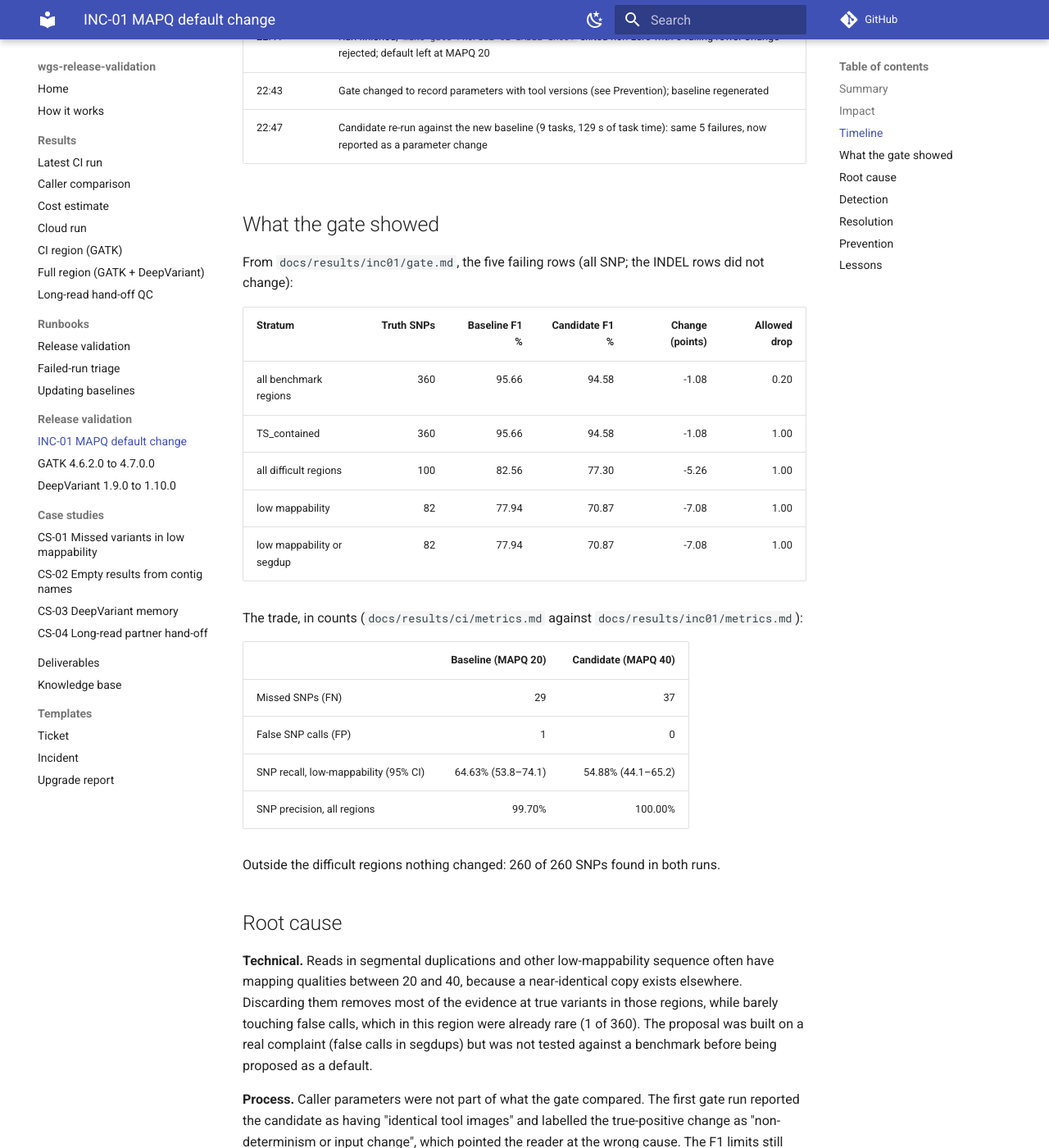
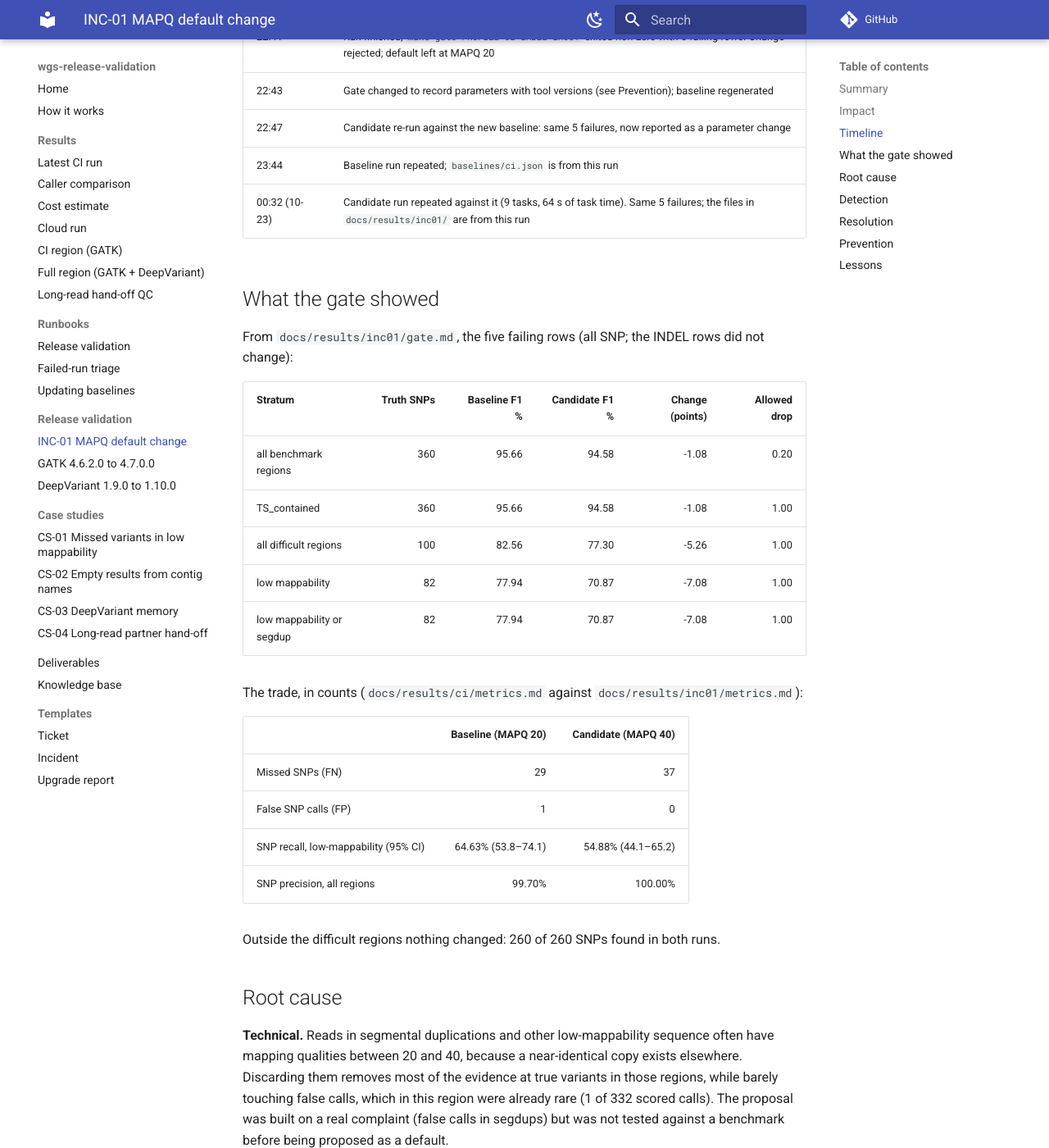
Before and after one commit to ericwootton/wgs-release-validation, an MkDocs documentation site: the page built from docs/incidents/INC-01-mapq-default-change.md, in a window 1280 px wide and 1400 px high, scrolled down 1238 px. Shown: the whole window at 82% size. Built offline with MkDocs 1.6.1 and Material for MkDocs 9.7.7, drawn with Linux system fonts in a browser that asks for light colours; comment, search, counter and statistics services are not loaded; some of the changed text lies outside the part shown.

Commit message:
docs: correct figures found in a number audit
Every figure in the docs was traced back to the file it came from. Fixes:
INC-01 task time (64 s, from the run its committed files come from) and its
timeline, 1 of 332 scored calls, the 420 records of hap.py's output VCF;
DeepVariant's peak memory on the full region (6.9 to 7.9 GiB in three runs);
CS-04 task times from qc.json; the triage runbook's slice time; and the
long-read profile's truth count (58 SVs, 52 scored by truvari).

Co-Authored-By: Claude Opus 5.5 <noreply@anthropic.com>
Claude-Session: https://claude.ai/code/session_01GdqBNLjipYywz2Sv8L5iBT

```diff
--- a/docs/incidents/INC-01-mapq-default-change.md
+++ b/docs/incidents/INC-01-mapq-default-change.md
@@ -29,14 +29,16 @@ are already hardest to call: in this region, recall in low-mappability sequence
 
 ## Timeline
 
-All times 2026-10-22, local.
+All times local, 2026-10-22 unless marked.
 
 | Time | Event |
 |---|---|
 | 22:39 | Candidate run started: `make run PROFILE=ci LABEL=inc01 EXTRA='gatk_extra_args=--minimum-mapping-quality\ 40'` |
 | 22:41 | Run finished; `make gate PROFILE=ci LABEL=inc01` exited non-zero with 5 failing rows. Change rejected; default left at MAPQ 20 |
 | 22:43 | Gate changed to record parameters with tool versions (see Prevention); baseline regenerated |
-| 22:47 | Candidate re-run against the new baseline (9 tasks, 129 s of task time): same 5 failures, now reported as a parameter change |
+| 22:47 | Candidate re-run against the new baseline: same 5 failures, now reported as a parameter change |
+| 23:44 | Baseline run repeated; `baselines/ci.json` is from this run |
+| 00:32 (10-23) | Candidate run repeated against it (9 tasks, 64 s of task time). Same 5 failures; the files in `docs/results/inc01/` are from this run |
 
 ## What the gate showed
 
@@ -66,7 +68,7 @@ Outside the difficult regions nothing changed: 260 of 260 SNPs found in both run
 **Technical.** Reads in segmental duplications and other low-mappability sequence often have
 mapping qualities between 20 and 40, because a near-identical copy exists elsewhere. Discarding
 them removes most of the evidence at true variants in those regions, while barely touching false
-calls, which in this region were already rare (1 of 360). The proposal was built on a real
+calls, which in this region were already rare (1 of 332 scored calls). The proposal was built on a real
 complaint (false calls in segdups) but was not tested against a benchmark before being proposed as
 a default.
 
```
Also changed, not shown: other parts of docs/incidents/INC-01-mapq-default-change.md (+1 -1 lines), docs/case-studies/CS-03-deepvariant-memory.md (+4 -1 lines), docs/case-studies/CS-04-partner-handoff.md (+2 -2 lines), docs/results/caller-comparison.md (+2 -1 lines), docs/runbooks/failed-run-triage.md (+1 -1 lines), 1 other file.
